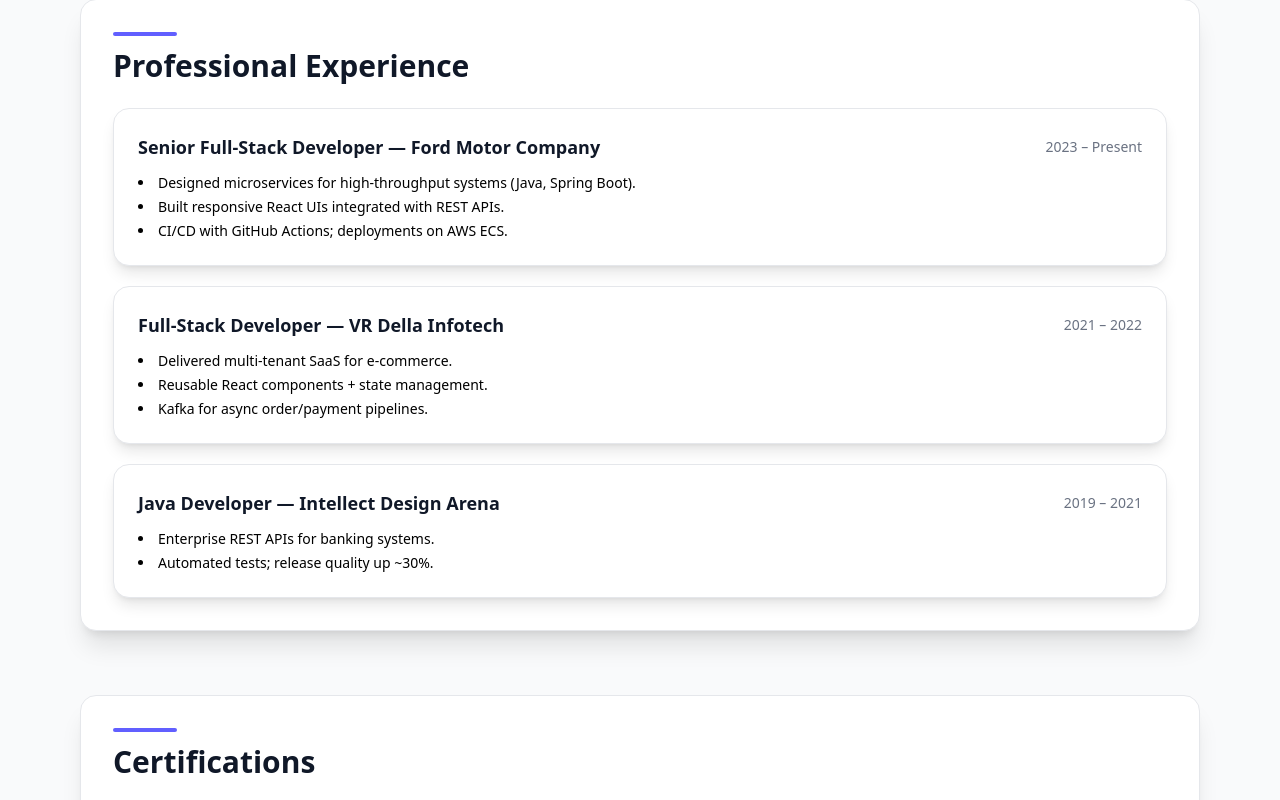
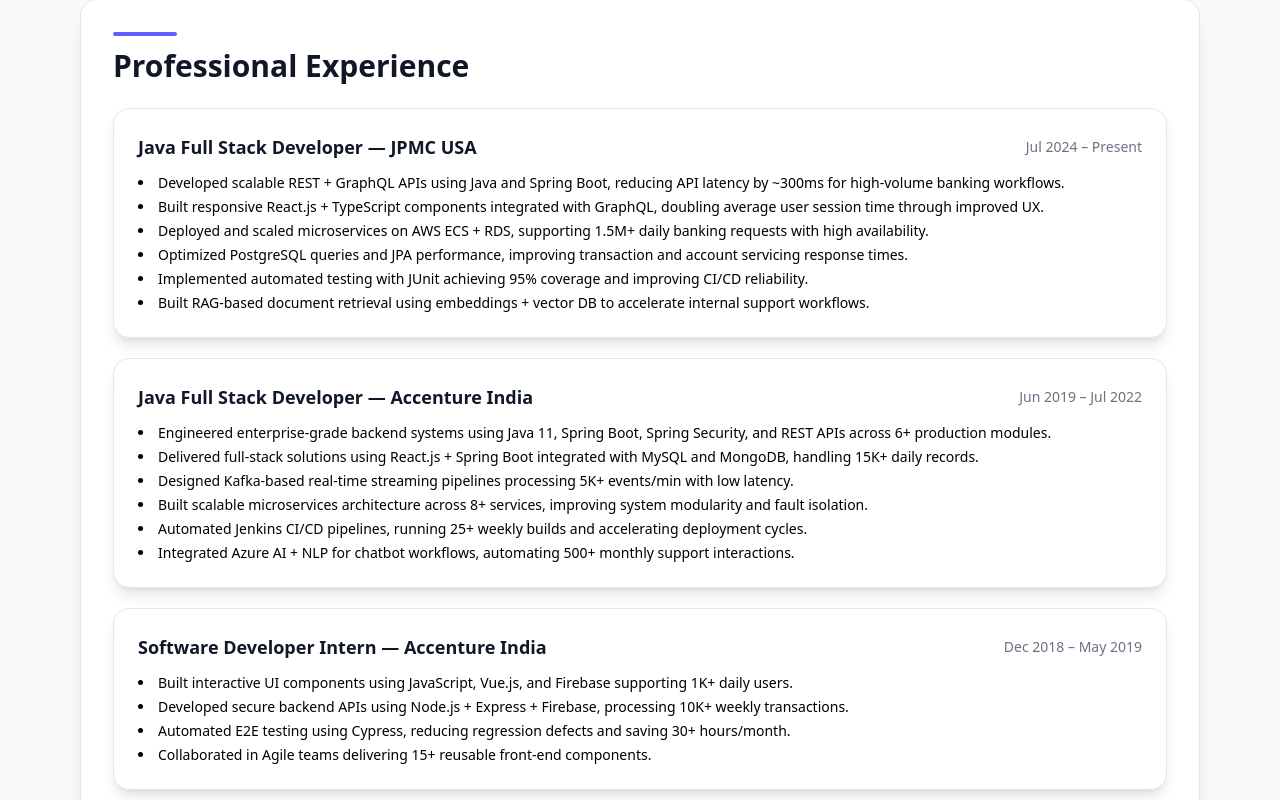
Before and after one commit to mar7799/mar_portfolio, a React (Vite) app: page / in a window 1280 px wide. Shown: the part 1960-2760 px from the top of the page. Built offline with nearby package versions, Linux system fonts and the light colour scheme.

Commit message:
Update experience entries for job roles and details

```diff
--- a/src/data/experience.ts
+++ b/src/data/experience.ts
@@ -1,19 +1,39 @@
 export const EXPERIENCE = [
   {
-    company: 'Ford Motor Company',
-    title: 'Senior Full-Stack Developer',
-    period: '2023 – Present',
+    company: 'JPMC USA',
+    title: 'Java Full Stack Developer',
+    period: 'Jul 2024 – Present',
     bullets: [
-      'Designed microservices for high-throughput systems (Java, Spring Boot).',
-      'Built responsive React UIs integrated with REST APIs.',
-      'CI/CD with GitHub Actions; deployments on AWS ECS.',
+      'Developed scalable REST + GraphQL APIs using Java and Spring Boot, reducing API latency by ~300ms for high-volume banking workflows.',
+      'Built responsive React.js + TypeScript components integrated with GraphQL, doubling average user session time through improved UX.',
+      'Deployed and scaled microservices on AWS ECS + RDS, supporting 1.5M+ daily banking requests with high availability.',
+      'Optimized PostgreSQL queries and JPA performance, improving transaction and account servicing response times.',
+      'Implemented automated testing with JUnit achieving 95% coverage and improving CI/CD reliability.',
+      'Built RAG-based document retrieval using embeddings + vector DB to accelerate internal support workflows.',
     ],
   },
   {
-    company: 'VR Della Infotech',
-    title: 'Full-Stack Developer',
-    period: '2021 – 2022',
-    bullets: ['Delivered multi-tenant SaaS for e-commerce.', 'Reusable React components + state management.', 'Kafka for async order/payment pipelines.'],
+    company: 'Accenture India',
+    title: 'Java Full Stack Developer',
+    period: 'Jun 2019 – Jul 2022',
+    bullets: [
+      'Engineered enterprise-grade backend systems using Java 11, Spring Boot, Spring Security, and REST APIs across 6+ production modules.',
+      'Delivered full-stack solutions using React.js + Spring Boot integrated with MySQL and MongoDB, handling 15K+ daily records.',
+      'Designed Kafka-based real-time streaming pipelines processing 5K+ events/min with low latency.',
+      'Built scalable microservices architecture across 8+ services, improving system modularity and fault isolation.',
+      'Automated Jenkins CI/CD pipelines, running 25+ weekly builds and accelerating deployment cycles.',
+      'Integrated Azure AI + NLP for chatbot workflows, automating 500+ monthly support interactions.',
+    ],
   },
-  { company: 'Intellect Design Arena', title: 'Java Developer', period: '2019 – 2021', bullets: ['Enterprise REST APIs for banking systems.', 'Automated tests; release quality up ~30%.'] },
+  {
+    company: 'Accenture India',
+    title: 'Software Developer Intern',
+    period: 'Dec 2018 – May 2019',
+    bullets: [
+      'Built interactive UI components using JavaScript, Vue.js, and Firebase supporting 1K+ daily users.',
+      'Developed secure backend APIs using Node.js + Express + Firebase, processing 10K+ weekly transactions.',
+      'Automated E2E testing using Cypress, reducing regression defects and saving 30+ hours/month.',
+      'Collaborated in Agile teams delivering 15+ reusable front-end components.',
+    ],
+  },
 ]
```
